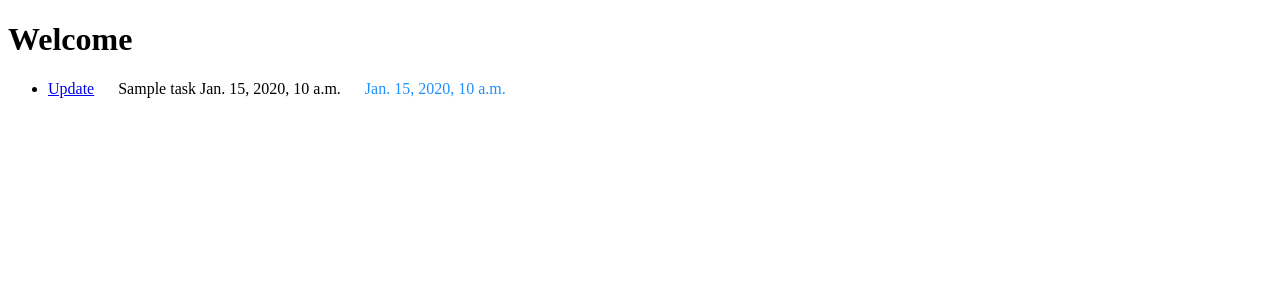
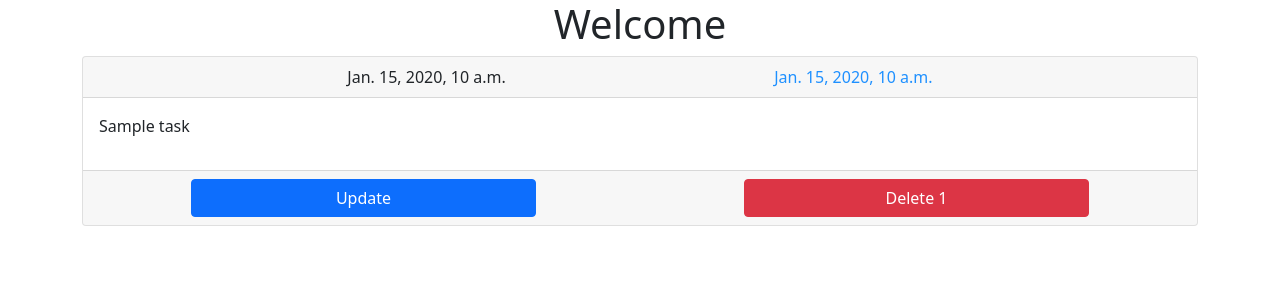
Before and after one commit to esmaeilmirzaee/django-crash-course, a Django app: template templates/todo/home.html in a window 1280 px wide. Shown: the top 300 px of the page. Run offline with Django 3.2, Linux system fonts and the light colour scheme; the template is opened without the code that fills it: most values are stand-ins (such as "Sample title", 1, 10 or a date in 2020).

Commit message:
Delete todo and add bootstrap styling

```diff
--- /dev/null
+++ b/templates/base.html
@@ -0,0 +1,18 @@
+<!DOCTYPE html>
+<html lang="en">
+    <head>
+        <meta charset="UTF-8" />
+        <meta http-equiv="X-UA-Compatible" content="IE=edge" />
+        <meta name="viewport" content="width=device-width, initial-scale=1.0" />
+        <link
+            href="https://cdn.jsdelivr.net/npm/bootstrap@5.1.3/dist/css/bootstrap.min.css"
+            rel="stylesheet"
+            integrity="sha384-1BmE4kWBq78iYhFldvKuhfTAU6auU8tT94WrHftjDbrCEXSU1oBoqyl2QvZ6jIW3"
+            crossorigin="anonymous"
+        />
+        <title>Django Crash Course</title>
+    </head>
+    <body>
+        <div class="container">{% block content %} {% endblock content %}</div>
+    </body>
+</html>
--- a/templates/todo/home.html
+++ b/templates/todo/home.html
@@ -1,28 +1,32 @@
-<!DOCTYPE html>
-<html lang="en">
-    <head>
-        <meta charset="UTF-8" />
-        <meta http-equiv="X-UA-Compatible" content="IE=edge" />
-        <meta name="viewport" content="width=device-width, initial-scale=1.0" />
-        <title>Django ToDo</title>
-    </head>
-    <body>
-        <h1>Welcome</h1>
-        {% if tasks %}
-        <ul>
+{% extends 'base.html' %} {% block content %} {% if tasks %}
+<h1 class="text-center">Welcome</h1>
+<div class="">
     {% for task in tasks %}
-            <li>
-                <a href="{{task.id}}/update" style="margin-right: 20px"
-                    >Update</a
-                >
-                <span> {{task.task_name}} </span>
+    <div class="card">
+        <div class="card-header d-flex justify-content-evenly">
             <span>{{task.due_date}}</span>
             <span style="color: dodgerblue; margin-left: 20px"
                 >{{task.created_at}}</span
             >
-            </li>
+        </div>
+        <div class="card-body">
+            <p class="">{{task.task_name}}</p>
+        </div>
+        <div class="card-footer">
+            <div class="row">
+                <div class="d-grid col-4 mx-auto">
+                    <a class="btn btn-primary" href="{{task.id}}/update"
+                        >Update</a
+                    >
+                </div>
+                <div class="d-grid col-4 mx-auto">
+                    <a class="btn btn-danger" href="{{task.id}}/delete"
+                        >Delete {{task.id}}</a
+                    >
+                </div>
+            </div>
+        </div>
+    </div>
     {% endfor %}
-        </ul>
-        {% endif %}
-    </body>
-</html>
+</div>
+{% endif %} {% endblock content %}
--- a/todo/views.py
+++ b/todo/views.py
@@ -47,3 +47,8 @@ def todo_update_view(request, id):
 
     context = {'form': form}
     return render(request, 'todo/update.html', context)
+
+
+def todo_delete_view(request, id):
+    todo = Todo.objects.get(id=id)
+    todo.delete()
```
Also changed, not shown: templates/todo/detail.html (+10 -17 lines). Lines whose indentation alone changed are shown as unchanged.
